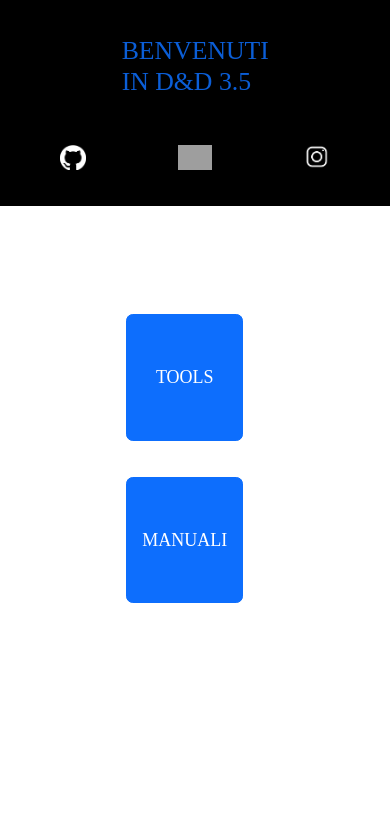
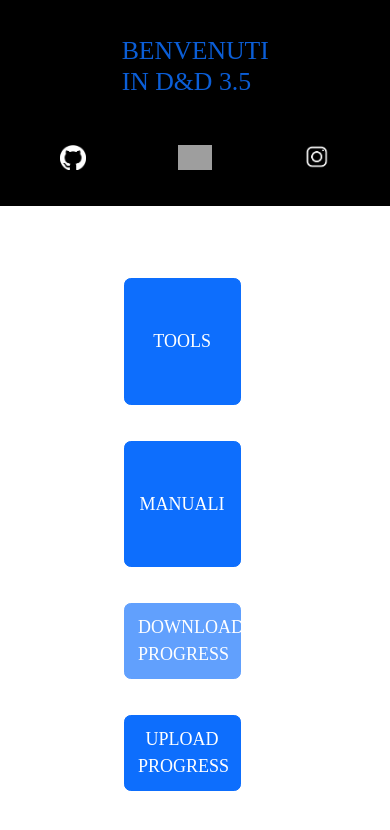
Before and after one commit to CutaiaMattia/ded_angular, an Angular app: page / in a window 390 px wide. Shown: the top 830 px of the page. Built offline with nearby package versions, Linux system fonts and the light colour scheme; grey boxes are pictures that could not be loaded; a web font is replaced by a local one.

Commit message:
add feature but upload function dont have a alert

```diff
--- a/src/app/app.module.ts
+++ b/src/app/app.module.ts
@@ -1,7 +1,6 @@
 import { NgModule } from '@angular/core';
 import { BrowserModule } from '@angular/platform-browser';
 import { FormsModule }   from '@angular/forms';
-
 import { AppRoutingModule } from './app-routing.module';
 import { AppComponent } from './app.component';
 import { HomepageComponent } from './components/homepage/homepage.component';
--- a/src/app/components/homepage/homepage.component.css
+++ b/src/app/components/homepage/homepage.component.css
@@ -1,11 +1,9 @@
-div{
-  min-width: 320px;
-}
+
 
 .grid-container{
   display: grid;
   gap: 2em;
-  grid-template-areas: "uno" "due" ;
+  grid-template-areas: "uno" "due" "tre" "quattro";
 }
 
 .elemento:nth-child(1){
@@ -16,25 +14,36 @@
   grid-area: due;
   }
 
+  .elemento:nth-child(3){
+    grid-area: tre;
+    }
+
+  .elemento:nth-child(4) {
+    grid-area: quattro;
+    }
+
   .elemento{
     width: 30vw;
     height: 15vh;
   }
 
+  .subElemento{
+    height: 9vh;
+  }
 
 @media (max-width: 1920px) {
   .grid-container{
-    grid-template-areas:". . . . . ." ". . . . . ."
-    ". . . . . ." ". . . . . ." ". . . . . ." ". . . . . ." ". . . . . ."
-    ". . . . . ." ". . uno due . ." ". . . . . ." ". . . . . ."
-      ;
+    grid-template-areas:". . . . . ." ". . . . . ." ". . . . . ."
+    ". . . . . ." ". . uno due . ." ". . . . . ." ". . tre quattro . ."
+    ". . . . . ."  ". . . . . ."   ;
   }
 }
 
   @media (max-width: 480px ) {
     .grid-container{
-      grid-template-areas:". . . . ." ". . . . ."
-      ". . . . ." ". . uno . ." ". . due . ." ". . . . ."
+      grid-template-areas:". . . . ."
+      ". . . . ." ". . uno . ." ". . due . ." ". . tre . ."
+      ". . quattro . ." ". . . . ."
         ;
     }
   }
--- a/src/app/components/homepage/homepage.component.html
+++ b/src/app/components/homepage/homepage.component.html
@@ -1,11 +1,41 @@
 <app-header></app-header>
+<!--
+<div *ngIf="errFormato" class="alert alert-danger d-flex align-items-center justify-content-center ">
+    <div>
+        Formato non supportato, il file ha l'estensione .txt
+    </div>
+    <button type="button"  class="btn-close" (click)="setErrFormato()" ></button>
 
-<div class="container-fluid grid-container">
+  </div>
+
+
+<div *ngIf="errCorrupt"  class="alert alert-danger d-flex align-items-center justify-content-center " >
+
+    <div>
+        Il file .txt è errato o corrotto
+    </div>
+    <button type="button" class="btn-close" (click)="setErrCorrupt()" aria-label="Close"></button>
+
+  </div>
+
+-->
+
+
+
+<div class=" grid-container">
+
 
 
 <button class="btn btn-primary elemento" routerLink="/tools"> TOOLS </button>
 
 <button  class="btn btn-primary elemento" routerLink="/manuals"> MANUALI </button>
 
+<button class="btn btn-primary  elemento subElemento" [disabled]="!isPossibleDownload()" (click)=" downloadFile()" > DOWNLOAD PROGRESS </button>
+
+<button class="btn btn-primary elemento subElemento" onclick="document.getElementById('myfile').click()"> UPLOAD PROGRESS</button>
 
 </div>
+
+
+
+<input type="file" id="myfile" (change)="uploadFile($event)" style="display:none;">
--- a/src/app/components/homepage/homepage.component.ts
+++ b/src/app/components/homepage/homepage.component.ts
@@ -1,7 +1,6 @@
+import { ElementSchemaRegistry } from '@angular/compiler';
 import { Component } from '@angular/core';
-import { NgForm } from '@angular/forms';
-import { Router } from '@angular/router';
-import { DataService } from 'src/app/services/data.service';
+import { attackModel } from 'src/app/models/attackModel';
 
 @Component({
   selector: 'app-homepage',
@@ -9,35 +8,63 @@
   styleUrls: ['./homepage.component.css'],
 })
 export class HomepageComponent {
-  constructor(private data: DataService, private readonly route : Router) {}
+  constructor() {}
 
-  classe: string;
-
-  registraPersonaggio(ngForm: NgForm) {
-    const formToPg = ngForm.form.value;
-
-    this.classe = formToPg.classe
-    this.data.createPg(
-      formToPg.nomePG,
-      formToPg.cognomePG,
-      formToPg.razza,
-      formToPg.classe,
-      formToPg.livello,
-      formToPg.for,
-      formToPg.des,
-      formToPg.cos,
-      formToPg.int,
-      formToPg.sag,
-      formToPg.car
-    );
-
-    console.log(ngForm)
-    console.log(ngForm.form.value)
+  errFormato: boolean = false
+  errCorrupt: boolean = false
 
 
-    localStorage.setItem('pg', JSON.stringify(this.data.pg));
-    this.route.navigate([`/${this.classe}`])
+isPossibleDownload():boolean{
+  if(localStorage.length == 0){
+    return false;
+  }
+  return true
+}
+
+  downloadFile(){
+      const link = document.createElement("a");
+      const content = localStorage.getItem("attacks")!;
+      const file = new Blob([content], { type: 'text/plain' });
+      link.href = URL.createObjectURL(file);
+      link.download = "data_ded_angual.txt";
+      link.click();
+      URL.revokeObjectURL(link.href);
+
   }
 
+  uploadFile(e:any){
+      this.readThis(e.target);
+    }
 
-}
+
+
+    readThis(inputValue: any) : void {
+      try{
+      var file:File = inputValue.files[0];
+      var myReader:FileReader = new FileReader();
+      var testo
+
+      myReader.onload =  function(e) {
+        if(file.name.match(".txt")!== null){
+          try{
+          JSON.parse(<string>myReader.result)
+
+          localStorage.setItem("attacks", <any>myReader.result);
+          }catch(err){
+            alert("Il file .txt è errato o corrotto")
+          }
+        } else{
+            alert("Formato non supportato, il file ha l'estensione .txt")
+        }
+      }
+      myReader.readAsText(file);
+      console.log("result dopo onloadend" + myReader.result)
+    } catch(err){
+      console.log(err)
+        console.error("nessun file selezionato")
+      }
+    }
+
+
+
+  }
--- a/src/app/components/tools/attack/attack.component.css
+++ b/src/app/components/tools/attack/attack.component.css
@@ -11,7 +11,7 @@
 }
 
 select{
-  width: 10vw;
+  width: 90px;
 }
 .cardNoBorder{
   border: none;
--- a/src/app/components/tools/attack/attack.component.ts
+++ b/src/app/components/tools/attack/attack.component.ts
@@ -21,16 +21,13 @@
 
   ngAfterContentChecked(): void {
     this.listAttack = JSON.parse(localStorage.getItem("attacks")!)
-    console.log(this.listAttack)
 
   }
 
   ngOnInit(): void {
-
-   console.log(localStorage.getItem("attacks"))
    this.listAttack = JSON.parse(localStorage.getItem("attacks")!)
     this.countId = JSON.parse(localStorage.getItem("attacks")!) ?JSON.parse(localStorage.getItem("attacks")!).length+1:1
-console.log(this.countId)
+
   }
 
 
@@ -135,6 +132,7 @@
 
 
 //CRUD method
+
 
   deleteStoryText(){
   this.storyText = []
@@ -324,14 +322,15 @@
     for(let single of this.listAttack) {
       if(single.listMultiAttackIsPresent.multiAttack1){
         if(!isAlreadyPrint){
+          this.play()
           this.textRoll = this.sanitizer.bypassSecurityTrustHtml(
-            "<h2>  --- multi attack 1 ---</h2>")
+            "<h3>  --- multi attack 1 ---</h3>")
           this.storyText.push(this.textRoll)
           isAlreadyPrint = true
         }
         this.rollTXCByAttack(single,i)
         this.rollDanniByAttack(single,i)
-        this.storyText.push(this.sanitizer.bypassSecurityTrustHtml("<h2>----------------------------</h2>"))
+        this.storyText.push(this.sanitizer.bypassSecurityTrustHtml("<h3>----------------------------</h3>"))
       }
       i++;
     }
@@ -348,14 +347,15 @@
     for(let single of this.listAttack) {
       if(single.listMultiAttackIsPresent.multiAttack2){
         if(!isAlreadyPrint){
+          this.play()
           this.textRoll = this.sanitizer.bypassSecurityTrustHtml(
-            "<h2>  --- multi attack 2 ---</h2>")
+            "<h3>  --- multi attack 2 ---</h3>")
           this.storyText.push(this.textRoll)
           isAlreadyPrint = true
         }
         this.rollTXCByAttack(single,i)
         this.rollDanniByAttack(single,i)
-        this.storyText.push(this.sanitizer.bypassSecurityTrustHtml("<h2>----------------------------</h2>"))
+        this.storyText.push(this.sanitizer.bypassSecurityTrustHtml("<h3>----------------------------</h3>"))
 
       }
       i++;
@@ -372,14 +372,15 @@
     for(let single of this.listAttack) {
       if(single.listMultiAttackIsPresent.multiAttack3){
         if(!isAlreadyPrint){
+          this.play()
           this.textRoll = this.sanitizer.bypassSecurityTrustHtml(
-            "<h2>  --- multi attack 3 ---</h2>")
+            "<h3>  --- multi attack 3 ---</h3>")
           this.storyText.push(this.textRoll)
           isAlreadyPrint = true
         }
         this.rollTXCByAttack(single,i)
         this.rollDanniByAttack(single,i)
-        this.storyText.push(this.sanitizer.bypassSecurityTrustHtml("<h2>----------------------------</h2>"))
+        this.storyText.push(this.sanitizer.bypassSecurityTrustHtml("<h3>----------------------------</h3>"))
       }
       i++;
     }
@@ -396,14 +397,15 @@
     for(let single of this.listAttack) {
       if(single.listMultiAttackIsPresent.multiAttack4){
         if(!isAlreadyPrint){
+          this.play()
           this.textRoll = this.sanitizer.bypassSecurityTrustHtml(
-            "<h2>  --- multi attack 4 ---</h2>")
+            "<h3>  --- multi attack 4 ---</h3>")
           this.storyText.push(this.textRoll)
           isAlreadyPrint = true
         }
         this.rollTXCByAttack(single,i)
         this.rollDanniByAttack(single,i)
-        this.storyText.push(this.sanitizer.bypassSecurityTrustHtml("<h2>----------------------------</h2>"))
+        this.storyText.push(this.sanitizer.bypassSecurityTrustHtml("<h3>----------------------------</h3>"))
       }
       i++
     }
```
Also changed, not shown: src/app/components/tools/attack/attack.component.html (+16 -12 lines).
